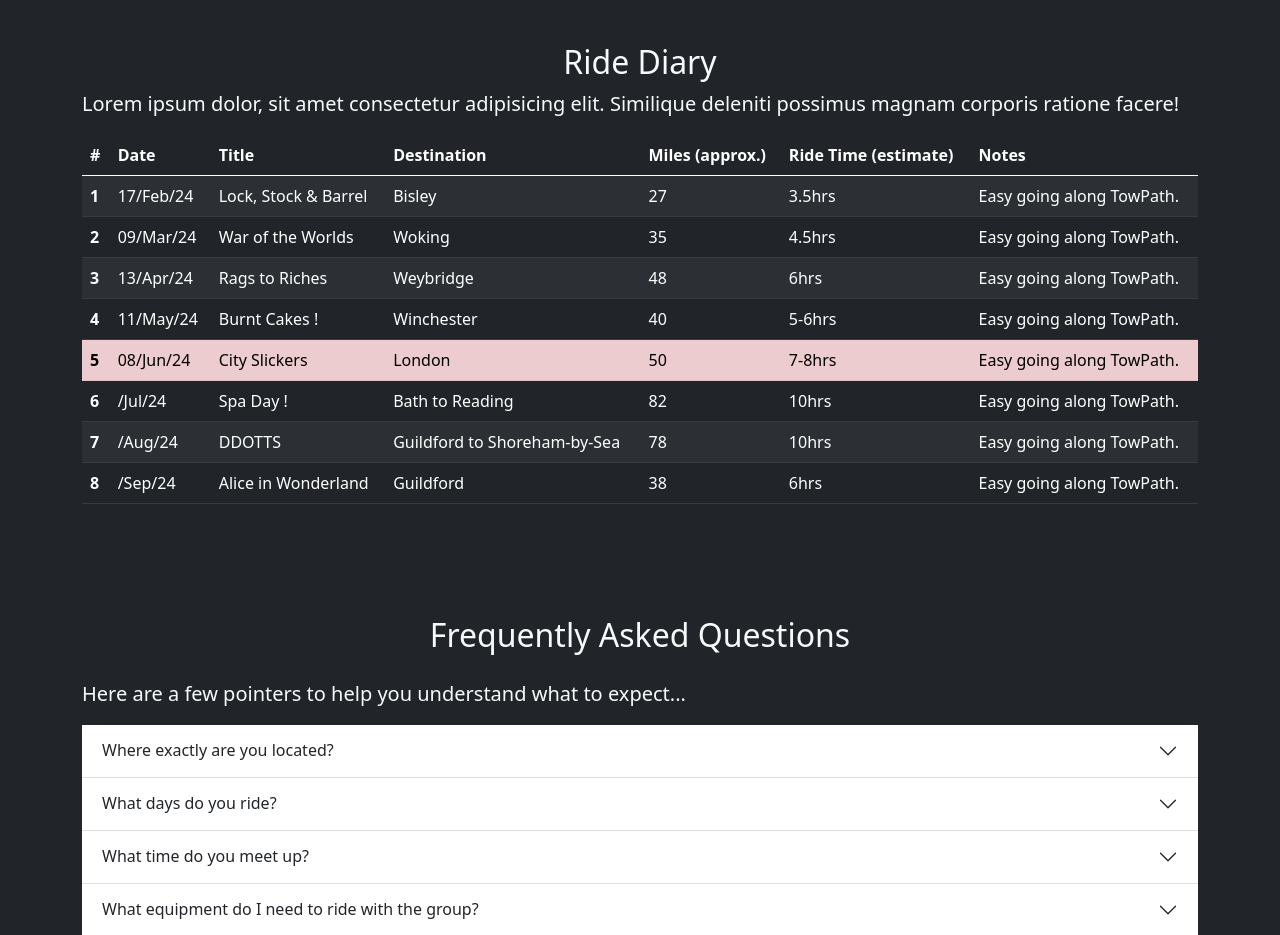
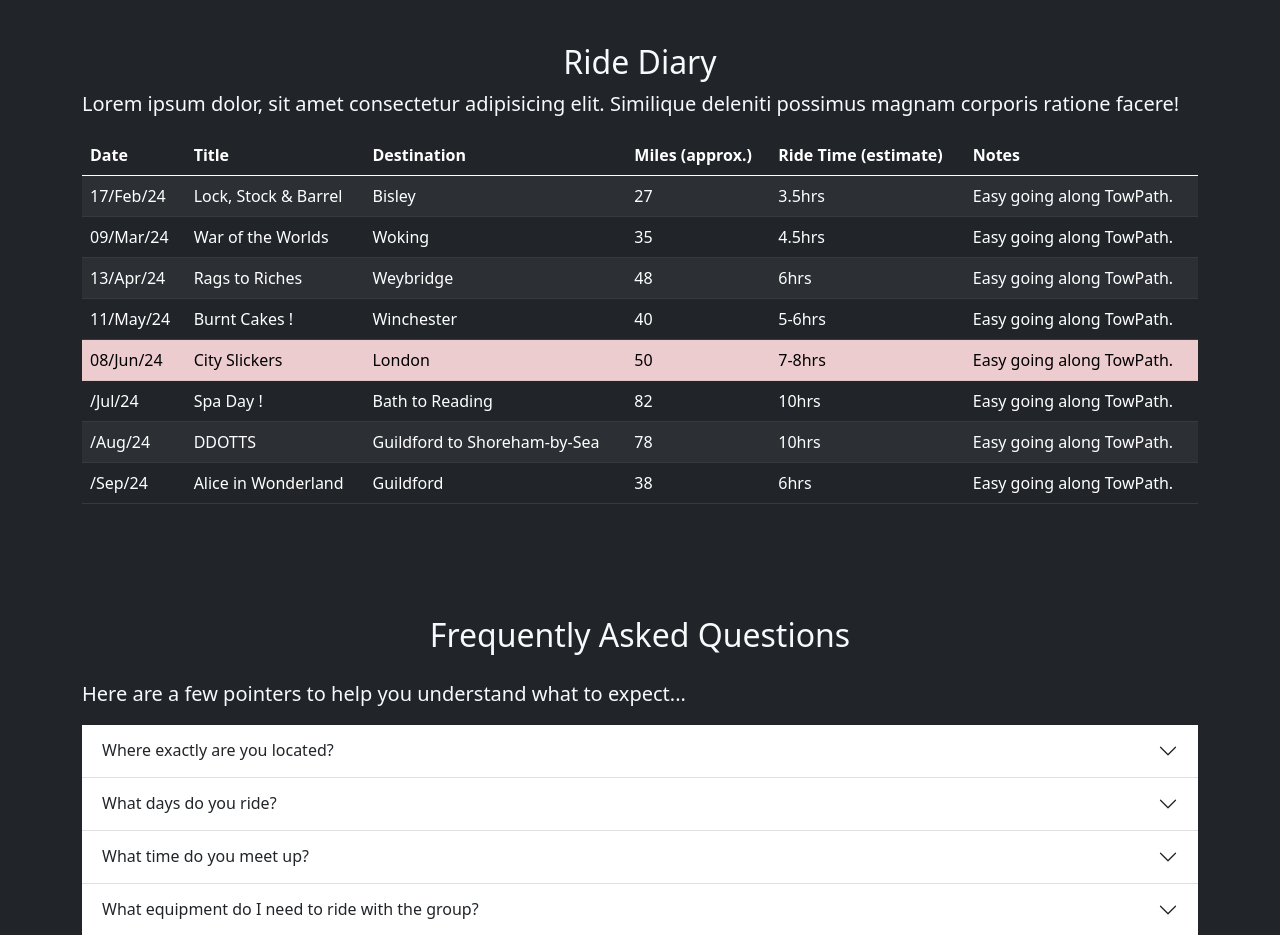
Before and after one commit to the-muckies/the-muckies.github.io, a plain HTML site: page index.html in a window 1280 px wide. Shown: the part 2820-3755 px from the top of the page. Drawn offline with nearby package versions, Linux system fonts and the light colour scheme.

Commit message:
Updated Ride Diary Table Format

```diff
--- a/index.html
+++ b/index.html
@@ -147,7 +147,6 @@
             <table class="table table-dark table-striped">
               <thead>
                 <tr>
-                  <th scope="col">#</th>
                   <th scope="col">Date</th>
                   <th scope="col">Title</th>
                   <th scope="col">Destination</th>
@@ -159,7 +158,6 @@
               </thead>
               <tbody>
                 <tr>
-                  <th scope="row">1</th>
                   <td>17/Feb/24</td>
                   <td>Lock, Stock & Barrel</td>
                   <td>Bisley</td>
@@ -169,7 +167,6 @@
 
                 </tr>
                 <tr>
-                  <th scope="row">2</th>
                   <td>09/Mar/24</td>
                   <td>War of the Worlds</td>
                   <td>Woking</td>
@@ -178,7 +175,6 @@
                   <td>Easy going along TowPath.</td>
                 </tr>
                 <tr>
-                  <th scope="row">3</th>
                   <td>13/Apr/24</td>
                   <td>Rags to Riches</td>
                   <td>Weybridge</td>
@@ -187,7 +183,6 @@
                   <td>Easy going along TowPath.</td>
                 </tr>
                 <tr>
-                  <th scope="row">4</th>
                   <td>11/May/24</td>
                   <td>Burnt Cakes !</td>
                   <td>Winchester</td>
@@ -196,7 +191,6 @@
                   <td>Easy going along TowPath.</td>
                 </tr>
                 <tr class="table-danger">
-                  <th scope="row">5</th>
                   <td>08/Jun/24</td>
                   <td>City Slickers</td>
                   <td>London</td>
@@ -205,7 +199,6 @@
                   <td>Easy going along TowPath.</td>
                 </tr>
                 <tr>
-                  <th scope="row">6</th>
                   <td>/Jul/24</td>
                   <td>Spa Day !</td>
                   <td>Bath to Reading</td>
@@ -214,7 +207,6 @@
                   <td>Easy going along TowPath.</td>
                 </tr>
                 <tr>
-                  <th scope="row">7</th>
                   <td>/Aug/24</td>
                   <td>DDOTTS</td>
                   <td>Guildford to Shoreham-by-Sea</td>
@@ -223,7 +215,6 @@
                   <td>Easy going along TowPath.</td>
                 </tr>
                 <tr>
-                  <th scope="row">8</th>
                   <td>/Sep/24</td>
                   <td>Alice in Wonderland</td>
                   <td>Guildford</td>
```
